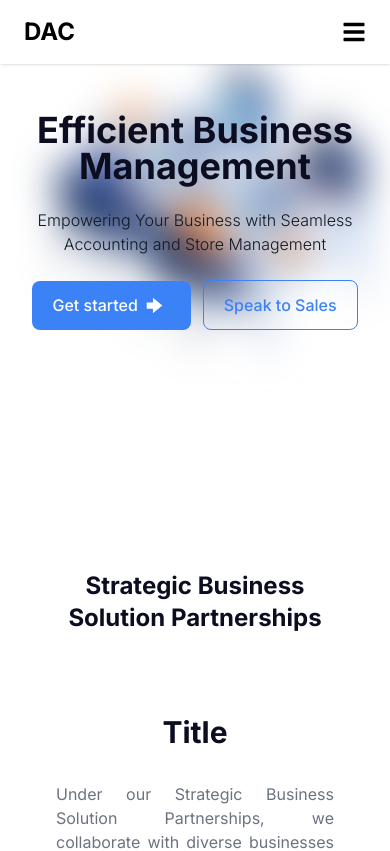
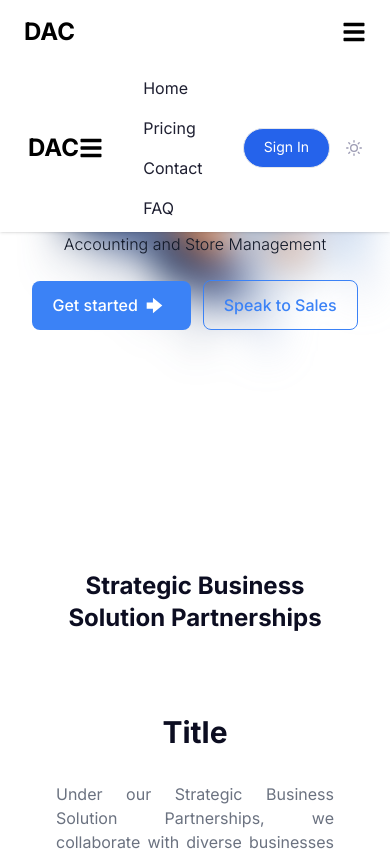
Before and after one commit to ahmadhassoun366/DAC-WebApp, a Next.js app: page / in a window 390 px wide. Shown: the top 851 px of the page. Built offline with nearby package versions, Linux system fonts and the light colour scheme.

Commit message:
new navbar for large screen

```diff
--- a/src/layout/header/header.component.tsx
+++ b/src/layout/header/header.component.tsx
@@ -106,6 +106,7 @@ export default function HeaderComponent() {
             >
               Sign In
             </Link>
+
             <button
               className="theme_btn text-agrey-500 dark:text-white"
               onClick={toggleTheme}
@@ -128,6 +129,91 @@ export default function HeaderComponent() {
           </div>
         </div>
       </nav>
+
+
+
+
+
+
+
+
+
+
+
+      <nav className="p-3">
+
+        {/* For phones screen */}
+
+
+        {/* For large screen */}
+        <div className=" container-2 m-auto flex items-center justify-between">
+          <div className="flex items-center justify-between">
+            <Link className="text-2xl font-bold dark:text-white lg:text-3xl" href="/">
+              DAC
+            </Link>
+
+            <div className="flex lg:hidden">
+              <button
+                type="button"
+                className="dark:text-gray-200 hover:text-gray-200 focus:text-gray-600 focus:outline-none"
+                aria-label="toggle menu"
+                onClick={toggleMenu}
+              >
+                {isOpen ? (
+                  <FaTimes className="h-6 w-6" />
+                ) : (
+                  <FaBars className="h-6 w-6" />
+                )}
+              </button>
+            </div>
+          </div>
+
+
+          <div className="flex flex-col space-y-4 lg:space-y-0 lg:space-x-20 lg:flex-row">
+            {navLinks.map((link) => (
+              <a
+                key={link.path}
+                className="text-agrey-900 dark:text-white hover:text-blue-500 lg:mx-6"
+                href={link.path}
+              >
+                {link.label}
+              </a>
+            ))}
+          </div>
+
+
+          <div className="flex gap-4 text-center">
+            <Link
+              className="block h-10 transform rounded-full border px-5 py-2 text-center text-sm capitalize bg-blue-600 text-white dark:text-white transition-colors duration-300 hover:bg-gray-100 hover:text-gray-900"
+              href="/login"
+            >
+              Sign In
+            </Link>
+            <button
+              className="theme_btn text-agrey-500 dark:text-white"
+              onClick={toggleTheme}
+            >
+              {currentTheme === "light" ? (
+                <div className="select-none">
+                  <i className="fa-lf fas fa-moon" />
+                </div>
+              ) : (
+                <div className="dark:text-white">
+                  <FiSun />
+                </div>
+              )}
+              {/* <i
+							className={`fa-lg fas ${
+								currentTheme === 'light' ? 'fa-sun' : 'fa-moon'
+							}`}
+						></i> */}
+            </button>
+          </div>
+        </div>
+
+      </nav>
+
+
     </header>
   );
 }
```
Lines whose indentation alone changed are shown as unchanged.
